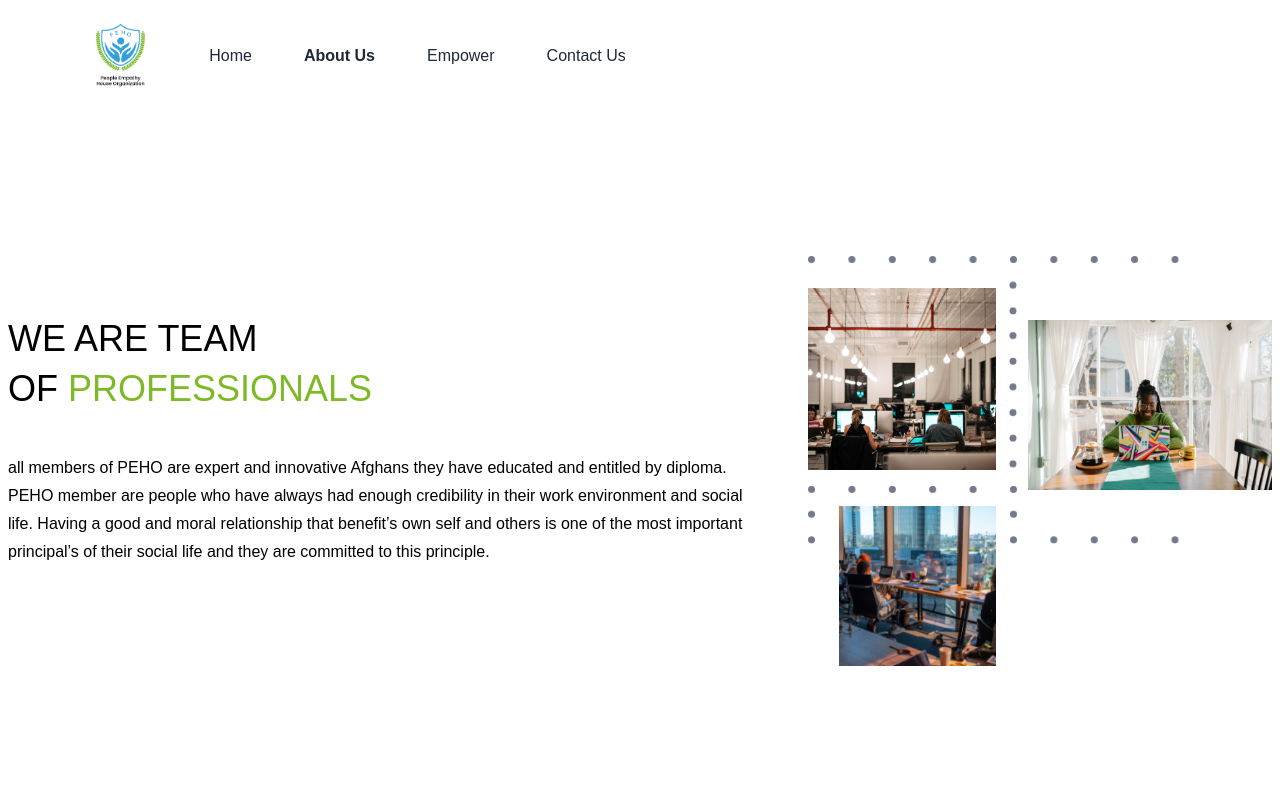
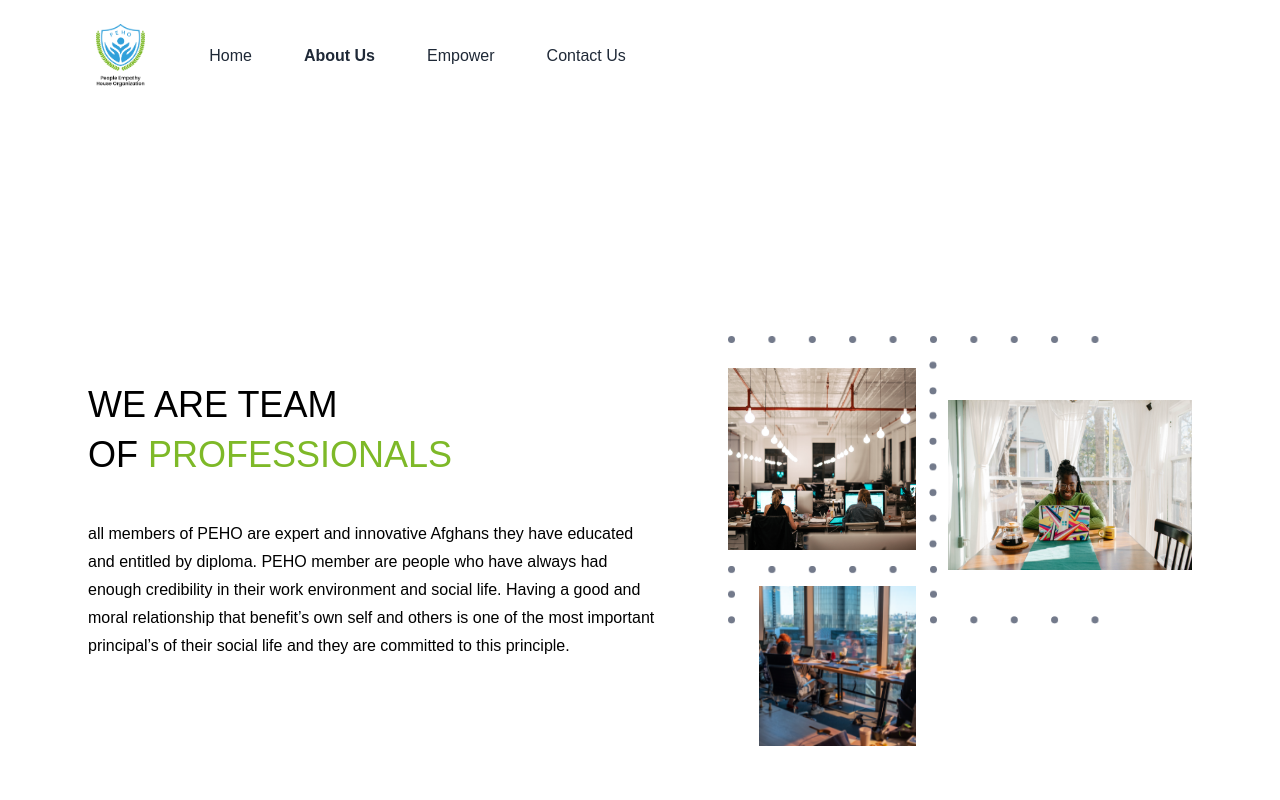
Before and after one commit to safi-n/peho-react, a React (Create React App) app: page /about-us in a window 1280 px wide. Shown: the top 800 px of the page. Built offline with nearby package versions, Linux system fonts and the light colour scheme.

Commit message:
About us page alignment

```diff
--- a/src/Pages/AboutUs.jsx
+++ b/src/Pages/AboutUs.jsx
@@ -13,7 +13,7 @@ import Footer from '../components/Footer'
 const AboutUs = () => {
   return (
     <Fragment>
-    <div className="container px-30 mx-auto w-screen mb-32">
+    <div className="container px-30 mx-auto w-screen mb-32 p-20">
       <div className="watof-container h-screen flex flex-row items-center space-x-16 p-2">
         <div className="watof-content">
           <h2 className="watof-title text-4xl mb-10 mt-20 leading-10">
--- a/src/Pages/ContactUs.jsx
+++ b/src/Pages/ContactUs.jsx
@@ -24,7 +24,12 @@ const ContactUs = () => {
   };
 
   const onMutated = (e) => {
-
+    if (!e.target.files) {
+      setFormData((preState) => ({
+        ...preState,
+        [e.target.id]: e.traget.value
+      }))
+    }
   }
   return (
     <div className="container">
```
